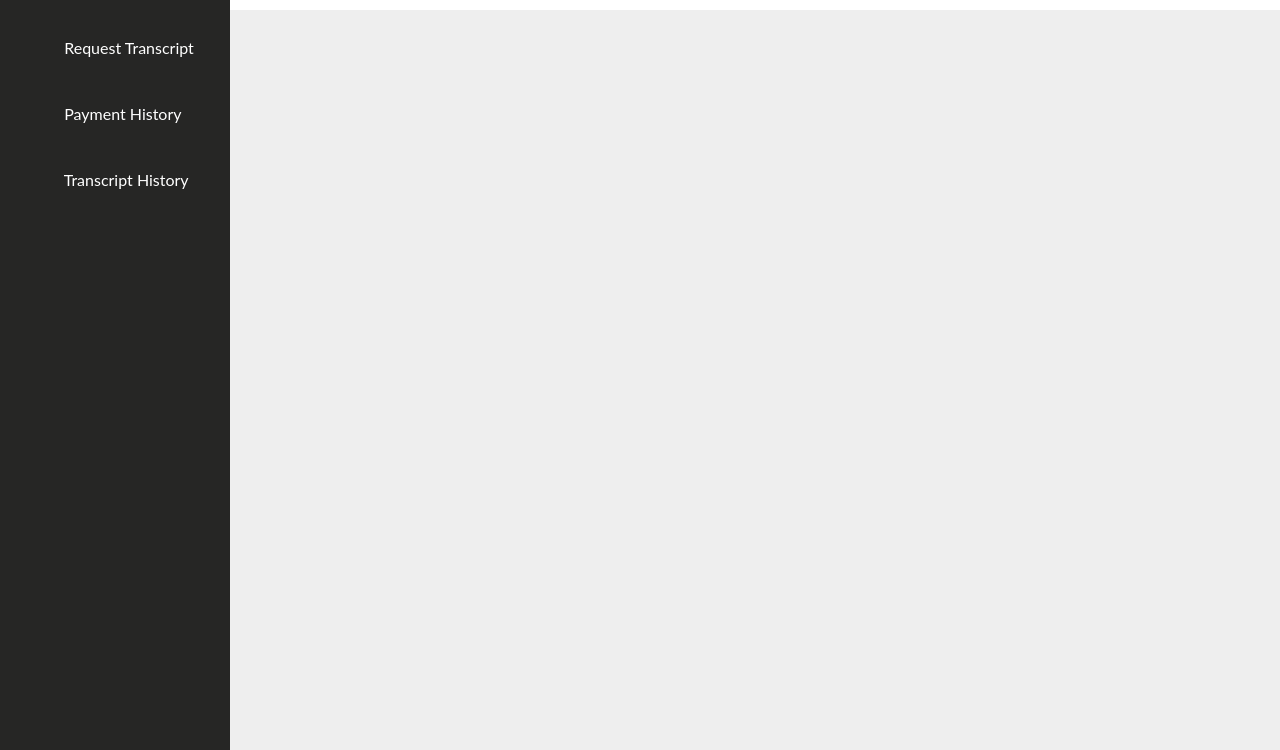
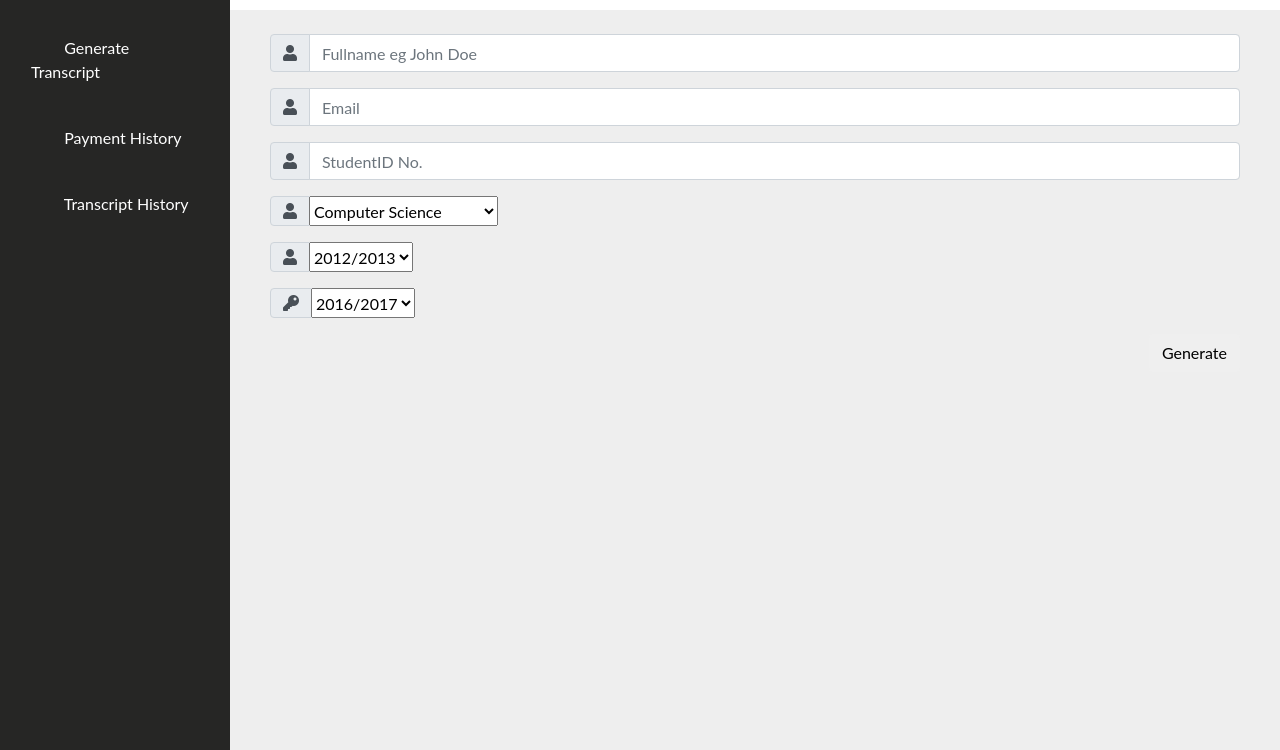
Before and after one commit to Bash360/Online-Transcript-Solution, a website: page public/dashboard.html in a window 1280 px wide. Shown: the part 50-800 px from the top of the page. Drawn offline with nearby package versions, Linux system fonts and the light colour scheme.

Commit message:
implementing transcript response

```diff
--- a/public/dashboard.html
+++ b/public/dashboard.html
@@ -36,7 +36,7 @@
 
 							<li class="nav-item">
 								<a class="nav-link sidefrst" href="payButton.html">
-									<span class="textside">  Request Transcript</span>
+									<span class="textside">  Generate Transcript</span>
 								</a>
 							</li>
 
@@ -71,6 +71,96 @@
 
 
 
+
+
+								<div class="card-body">
+										<form id="submit_signup" autocomplete="off">
+											<div class="input-group form-group">
+												<div class="input-group-prepend">
+													<span class="input-group-text"><i class="fas fa-user"></i></span>
+												</div>
+												<input type="text" id="fullname" class="form-control" placeholder="Fullname eg John Doe" required=true />
+											</div>
+											<div class="input-group form-group">
+												<div class="input-group-prepend">
+													<span class="input-group-text"><i class="fas fa-user"></i></span>
+												</div>
+												<input type="email" id="email" class="form-control" placeholder="Email" required=true />
+											</div>
+
+
+											<div class="input-group form-group">
+												<div class="input-group-prepend">
+													<span class="input-group-text"><i class="fas fa-user"></i></span>
+												</div>
+												<input type="text" id="student_id" class="form-control" placeholder="StudentID No." maxlength="5" size="5" required>
+											</div>
+
+
+
+
+
+											<div class="input-group form-group">
+												<div class="input-group-prepend">
+													<span class="input-group-text"><i class="fas fa-user"></i></span>
+												</div>
+												<select id="dept" type="select" name="Departments">
+													<option value="CSC">Computer Science</option>
+													<option value="ICT">Information Technology</option>
+													<option value="ENG">Computer Engineering</option>
+												</select>
+											</div>
+
+
+
+
+
+
+
+											<div class="input-group form-group">
+												<div class="input-group-prepend">
+													<span class="input-group-text"><i class="fas fa-user"></i></span>
+												</div>
+												<select id="yoe" type="select" class="select_input" name="Year of Entry">
+													<option value="2012/2013">2012/2013</option>
+													<option value="2013/2014">2013/2014</option>
+													<option value="2015/2016">2015/2016</option>
+												</select>
+											</div>
+
+
+
+
+
+
+
+
+											<div class="input-group form-group">
+												<div class="input-group-prepend">
+													<span class="input-group-text"><i class="fas fa-key"></i></span>
+												</div>
+												<select id="yog" type="select" name="Year of Graduation">
+													<option value="2016/2017">2016/2017</option>
+													<option value="2017/2018">2017/2018</option>
+													<option value="2018/2019">2018/2019</option>
+												</select>
+											</div>
+
+
+
+
+
+											<div class="form-group">
+												<input type="submit" id="button" value="Generate" class="btn float-right login_btn">
+											</div>
+										</form>
+									</div>
+
+
+
+
+
+
 					</div>
 				</div>
 			</div>
```
Also changed, not shown: README.md.
